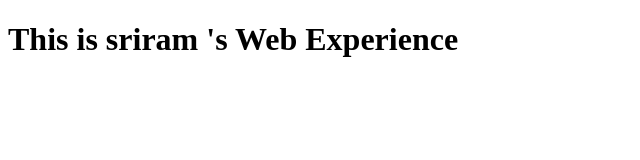
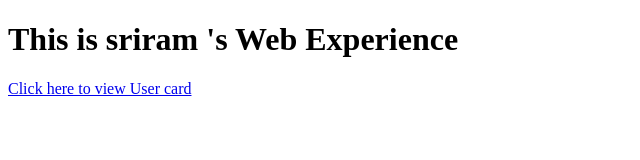
Before and after one commit to sriramreddypendyala/sriramreddypendyala.github.io, a plain HTML site: page index.html in a window 1280 px wide. Shown: the whole page, without its empty margins (0-640 px from the left). Drawn offline with Linux system fonts and the light colour scheme.

Commit message:
my first commit

```diff
--- a/index.html
+++ b/index.html
@@ -7,5 +7,6 @@
 </head>
 <body>
     <h1>This is sriram 's Web Experience</h1>
+    <p><a href="user-card-1.html">Click here to view User card </a></p>
 </body>
 </html>
```
